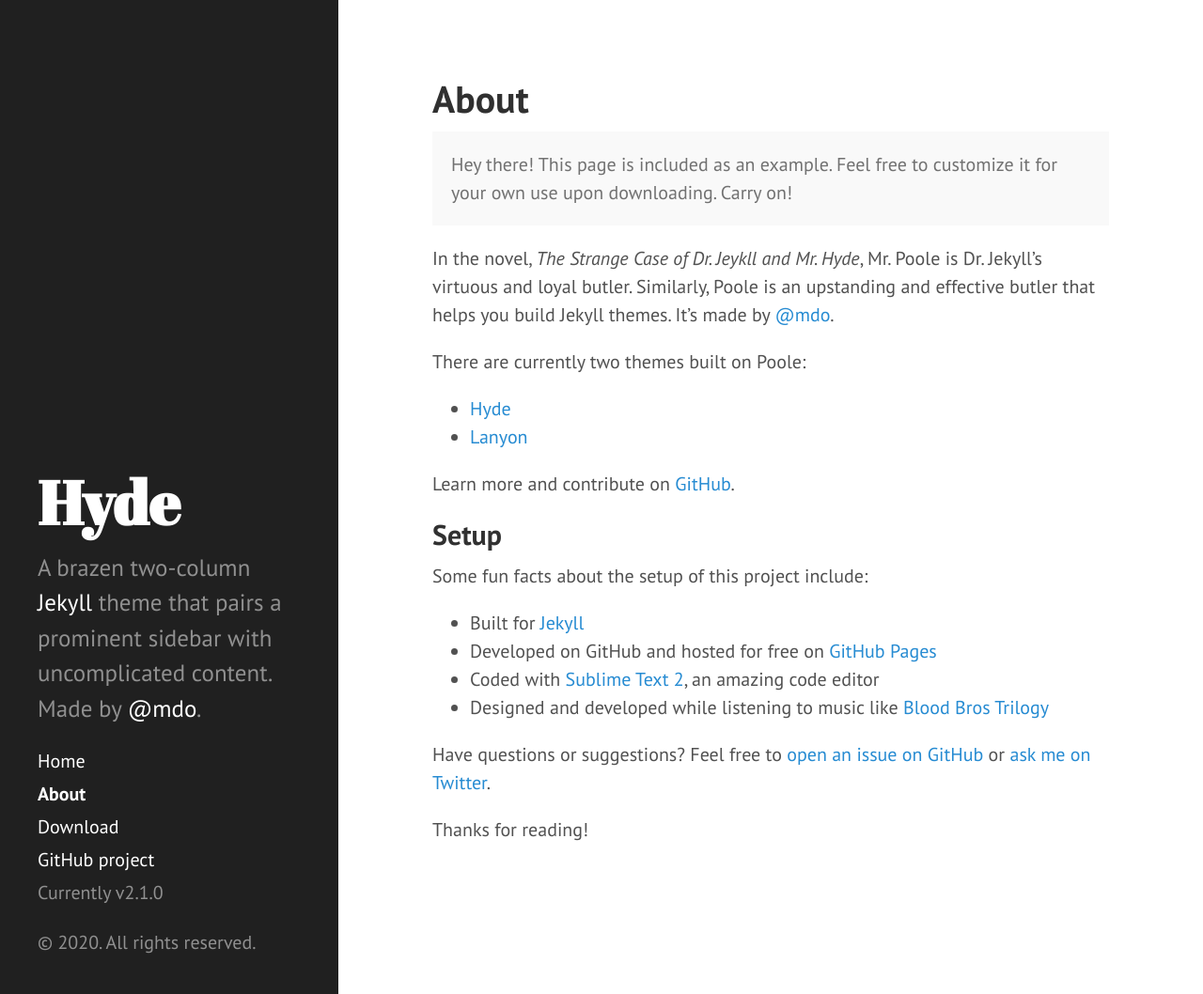
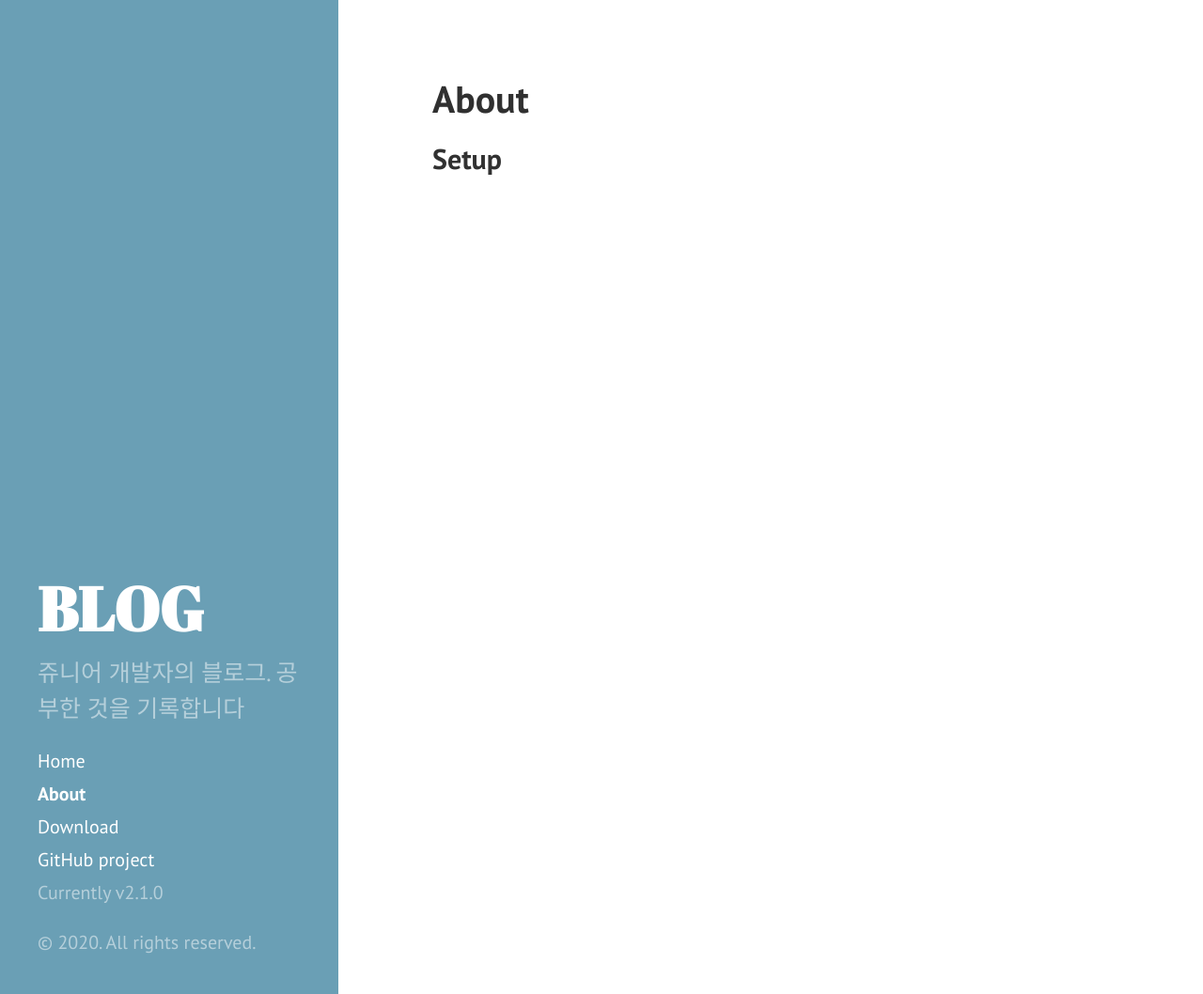
Before and after one commit to 0319easy/0319easy.github.io, a Jekyll site: the page built from about.md, in a window 1280 px wide and 1058 px high. Shown: the whole window at 94% size. Built offline with Jekyll 4.4.1, drawn with Linux system fonts in a browser that asks for light colours; Markdown is read by kramdown in place of the engine named in the settings.

Commit message:
기본 설정 수정

```diff
--- a/CNAME
+++ /dev/null
@@ -1 +0,0 @@
-hyde.getpoole.com
--- a/_config.yml
+++ b/_config.yml
@@ -7,22 +7,22 @@
 # relative_permalinks: true
 
 # Setup
-title:            Hyde
-tagline:          'A Jekyll theme'
-description:      'A brazen two-column <a href="http://jekyllrb.com" target="_blank">Jekyll</a> theme that pairs a prominent sidebar with uncomplicated content. Made by <a href="https://twitter.com/mdo" target="_blank">@mdo</a>.'
+title:            BLOG
+tagline:          "0319easy의 블로그입니당"
+description:      '쥬니어 개발자의 블로그. 공부한 것을 기록합니다'
 url:              "https://0319easy.github.io/"
 baseurl:          ""
 
 author:
-  name:           'Mark Otto'
-  url:            https://twitter.com/mdo
+  name:           '0319easy'
+  # url:            https://twitter.com/mdo
 
-paginate:         5
+paginate:         10
 
 # Custom vars
 version:          2.1.0
 
 github:
-  repo:           https://github.com/poole/hyde
+  repo:           https://github.com/0319easy
 
 remote_them:      poole/hyde
--- a/_layouts/default.html
+++ b/_layouts/default.html
@@ -3,7 +3,7 @@
 
   {% include head.html %}
 
-  <body>
+  <body class="theme-base-0d">
 
     {% include sidebar.html %}
 
--- a/about.md
+++ b/about.md
@@ -3,7 +3,7 @@
 title: About
 ---
 
-<p class="message">
+<!-- <p class="message">
   Hey there! This page is included as an example. Feel free to customize it for your own use upon downloading. Carry on!
 </p>
 
@@ -14,11 +14,11 @@
 * [Hyde](http://hyde.getpoole.com)
 * [Lanyon](http://lanyon.getpoole.com)
 
-Learn more and contribute on [GitHub](https://github.com/poole).
+Learn more and contribute on [GitHub](https://github.com/poole). -->
 
 ## Setup
 
-Some fun facts about the setup of this project include:
+<!-- Some fun facts about the setup of this project include:
 
 * Built for [Jekyll](http://jekyllrb.com)
 * Developed on GitHub and hosted for free on [GitHub Pages](https://pages.github.com)
@@ -27,4 +27,4 @@
 
 Have questions or suggestions? Feel free to [open an issue on GitHub](https://github.com/poole/issues/new) or [ask me on Twitter](https://twitter.com/mdo).
 
-Thanks for reading!
+Thanks for reading! -->
```
